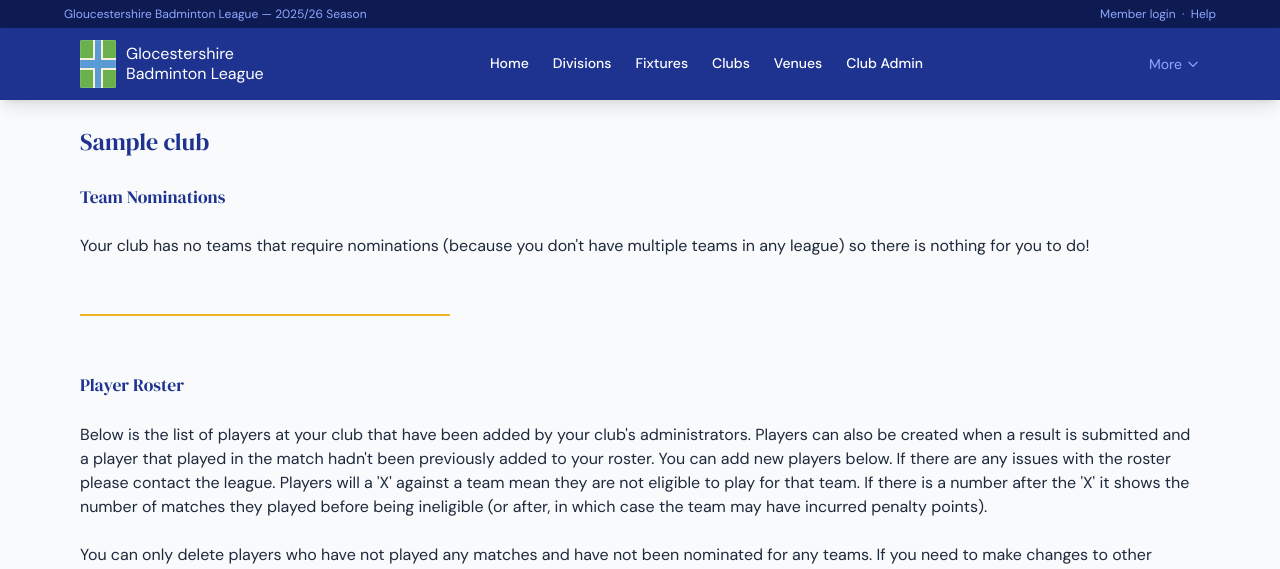
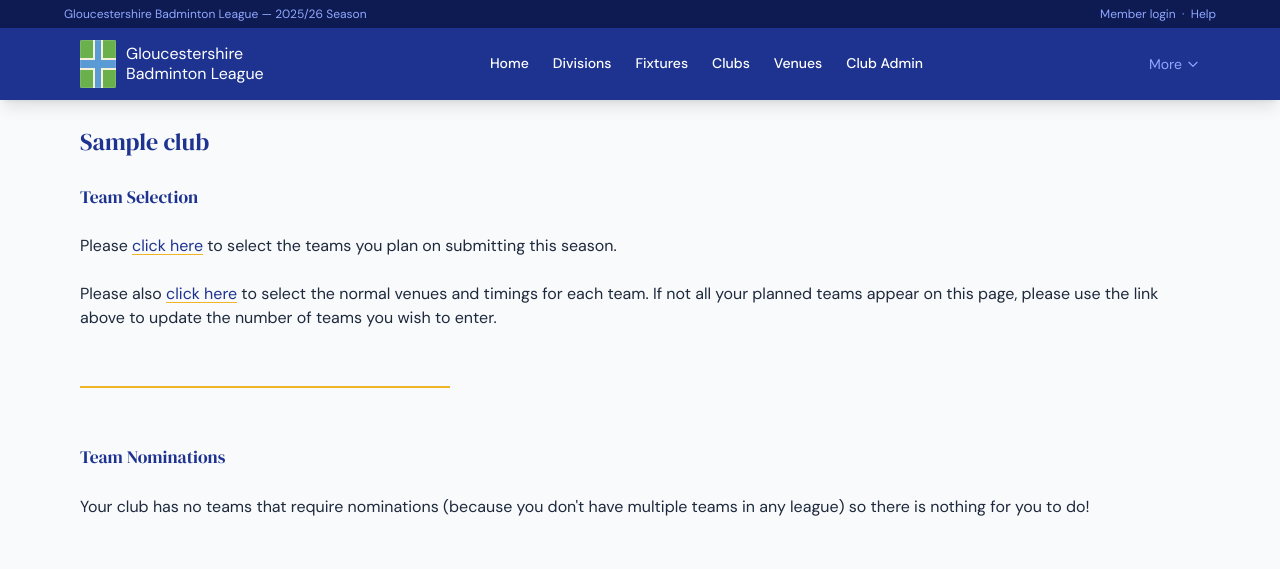
Before and after one commit to polorky/glos_badminton_league_website, a Django app: page /clubadmin/club/ in a window 1280 px wide. Shown: the top 569 px of the page. Run offline with Django 4.2, Linux system fonts and the light colour scheme; a user stored in the database is signed in; tables that the repository leaves empty hold one stand-in row (values such as "Sample post"); some libraries are stand-ins or nearby versions.

Commit message:
Updates to team selection

```diff
--- a/league/forms.py
+++ b/league/forms.py
@@ -40,7 +40,24 @@ class TeamForm(ModelForm):
 
     class Meta:
         model = Team
-        fields = ['captain','captain_num','captain_email']
+        fields = ['captain','captain_num','captain_email',
+                  'home_venue','start_time','end_time']
+
+    def __init__(self, *args, variant='Captain', **kwargs):
+        super().__init__(*args, **kwargs)
+        if variant == 'Captain':
+            del self.fields['home_venue']
+            del self.fields['start_time']
+            del self.fields['end_time']
+        else:
+            del self.fields['captain']
+            del self.fields['captain_num']
+            del self.fields['captain_email']
+
+class TeamSelectForm(Form):
+    mixed_teams = IntegerField()
+    womens_teams = IntegerField()
+    mens_teams = IntegerField()
 
 class PlayerForm(ModelForm):
 
@@ -48,7 +65,8 @@ class PlayerForm(ModelForm):
         model = Player
         fields = ['name','level']
 
-class NominationForm(forms.ModelForm):
+class NominationForm(ModelForm):
+
     class Meta:
         model = TeamNomination
         fields = ['player','notes']
--- a/league/models.py
+++ b/league/models.py
@@ -8,6 +8,7 @@ from django.core.exceptions import ObjectDoesNotExist
 class LeagueSettings(models.Model):
     '''Holds league settings that need changing by league admins mid-sesason'''
     nomination_window_open = models.BooleanField(default=False)
+    team_selection_window_open = models.BooleanField(default=False)
 
     class Meta:
         verbose_name_plural = 'League settings'
@@ -42,15 +43,15 @@ class Division(models.Model):
     active = models.BooleanField(default=True)
 
     def __str__(self):
-            return f'{self.get_type_display()} Division {self.number}'
+            return f'{self.type} Division {self.number}'
 
     def get_historic_name(self):
         '''Used on the archive page'''
-        return f'{self.get_type_display()} Division {self.historic}'
+        return f'{self.type} Division {self.historic}'
 
     def get_short_name(self):
         '''Used in on All Fixtures page'''
-        return f'{self.get_type_display()} {self.number}'
+        return f'{self.type} {self.number}'
 
     def get_division_url(self):
         type_dict = {'Mixed':'X', 'Womens':'W', 'Mens':'M'}
@@ -110,6 +111,19 @@ class Club(models.Model):
         '''Checks whether club needs to submit nominations'''
         teams = Team.objects.filter(club=self)
         return any([team.number > 1 for team in teams])
+
+class Venue(models.Model):
+    name = models.CharField(max_length=50)
+    short_name = models.CharField(max_length=20,blank=True,null=True)
+    address = models.CharField(max_length=255)
+    additional_information = models.CharField(max_length=255,blank=True,null=True)
+    map = models.CharField(max_length=500,blank=True,null=True)
+
+    def __str__(self):
+        return self.name
+
+    def get_venue_url(self):
+        return urllib.parse.quote(self.name)
 
 class Administrator(models.Model):
     '''Club administrator - has access to all editable sections'''
@@ -217,9 +231,12 @@ class Team(models.Model):
     captain_num = models.CharField(max_length=15,blank=True,null=True)
     captain_email = models.EmailField(blank=True,null=True)
     active = models.BooleanField(default=True)
+    home_venue = models.ForeignKey(Venue,on_delete=models.SET_NULL,blank=True,null=True)
+    start_time = models.TimeField(default=None,blank=True,null=True)
+    end_time = models.TimeField(default=None,blank=True,null=True)
 
     def __str__(self):
-        return f'{self.club.short_name} {self.get_type_display()} {self.number}'
+        return f'{self.club.short_name} {self.type} {self.number}'
 
     def get_short_name(self):
         return f'{self.club.short_name} {self.number}'
@@ -332,19 +349,6 @@ class TeamNomination(models.Model):
         club_players = Player.objects.filter(club=self.team.club, level=self.player.level)
         eligible_ids = [p.id for p in club_players if p.check_eligibility(self.team)]
         return Player.objects.filter(id__in=eligible_ids)
-
-class Venue(models.Model):
-    name = models.CharField(max_length=50)
-    short_name = models.CharField(max_length=20,blank=True,null=True)
-    address = models.CharField(max_length=255)
-    additional_information = models.CharField(max_length=255,blank=True,null=True)
-    map = models.CharField(max_length=500,blank=True,null=True)
-
-    def __str__(self):
-        return self.name
-
-    def get_venue_url(self):
-        return urllib.parse.quote(self.name)
 
 class Fixture(models.Model):
 
--- a/league/templates/league/clubadmin.html
+++ b/league/templates/league/clubadmin.html
@@ -38,6 +38,18 @@
 
     <h1>{{ admin.club }}</h1>
     <br>
+    {% if not member %}
+      {% if settings.team_selection_window_open %}
+        <h3>Team Selection</h3>
+        <br>
+        <p>Please <a href="/teams/select{{ admin.club.get_club_url }}">click here</a> to select the teams you plan on submitting this season.</p>
+        <br>
+        <p>Please also <a href="/teams/venue{{ admin.club.get_club_url }}">click here</a> to select the normal venues and timings for each team.
+        If not all your planned teams appear on this page, please use the link above to update the number of teams you wish to enter.</p>
+
+        <br><div class="section-divider"></div><br>
+      {% endif %}
+    {% endif %}
 
     {% if not member %}
       {% if settings.nomination_window_open and not admin.club.requires_noms %}
@@ -47,11 +59,13 @@
         <br><div class="section-divider"></div><br>
       {% elif settings.nomination_window_open %}
         <h3>Team Nominations</h3>
+        <br>
         <p>You are now able to make nominations for your club's teams, <a href="/nominations/update">click here</a> to go to the nomination page.</p>
         <p style="color:red;">Nominations must be made before the end of September or the team's first match, whichever is sooner.</p>
         <br><div class="section-divider"></div><br>
       {% elif admin.club.requires_noms %}
         <h3>Team Nominations</h3>
+        <br>
         <p>If you wish to request a change in one of your teams' nominations, please click on the relevant link under the nomination
           columns in the Player Roster below.
         <br><div class="section-divider"></div><br>
--- a/league/templates/league/divisions.html
+++ b/league/templates/league/divisions.html
@@ -98,6 +98,7 @@
         {% endif %}
         <br>
         <h3>Division Table</h3>
+        <br>
         <div class="table-wrap">
           <table id="resultstable" class="resultstable">
           <tr>
--- a/league/templates/league/fixtures.html
+++ b/league/templates/league/fixtures.html
@@ -7,6 +7,7 @@
 {% if pageview == "home" %}
 
     <h1>All Fixtures - {{ current_season }}</h1>
+    <br>
     <p>This is the full list of fixtures for the entire league. If you are looking for the fixtures for a particular team,
     it is probably easier just to navigate to the relevant <a href="\divisions\home">division</a> or find it in the
     <a href="\teams\home">team list</a>.</p>
--- a/league/views.py
+++ b/league/views.py
@@ -342,7 +342,6 @@ class FixUpdateView(GenericViewMixin, TemplateView):
         if resform.is_valid() and resformset.is_valid():
 
             # Find matches for away players or create new ones
-            a = resform.cleaned_data
             found_players = resform.cleaned_data['players_found']
             verify_away_players(fixture, found_players)
 
@@ -492,6 +491,46 @@ class TeamsView(GenericViewMixin, TemplateView):
                 'old_teams': Team.objects.filter(active=False).order_by("club__name", "type", "number"),
             })
 
+        # If 'select' in pagename, set up club team selection
+        elif 'select' in pagename:
+
+            # Check club exists
+            try:
+                club = Club.objects.get(name=urllib.parse.unquote(pagename.replace('select','')))
+            except ObjectDoesNotExist:
+                return {'status':'clubdoesnotexist'}
+
+            # Create form for team selection
+            team_select_form = TeamSelectForm(None)
+
+            # Update context
+            context.update({'status': 'select',
+                            'team_select_form': team_select_form,
+                            'club': club})
+
+        elif 'venue' in pagename:
+
+            # Check club exists
+            try:
+                club = Club.objects.get(name=urllib.parse.unquote(pagename.replace('venue','')))
+            except ObjectDoesNotExist:
+                return {'status':'clubdoesnotexist'}
+
+            # Get all teams
+            teams = Team.objects.filter(club=club, active=True)
+
+            # Get forms for each team
+            forms = [
+                TeamForm(instance=team, prefix=f'team_{team.pk}', variant='venue')
+                for team in teams
+            ]
+
+            # Update context
+            context.update({'status': 'venue',
+                            'club': club,
+                            'teams': teams,
+                            'forms': forms,})
+
         # Otherwise return team requested
         else:
 
@@ -529,13 +568,66 @@ class TeamsView(GenericViewMixin, TemplateView):
 
         pagename = self.kwargs.get('pagename','')
 
-        team = Team.objects.get(id=urllib.parse.unquote(pagename))
+        context = self.get_context_data(**kwargs)
 
-        form = TeamForm(self.request.POST, instance=team)
+        if 'select' in pagename:
 
-        if form.is_valid():
-            form.save()
-            return redirect(f"{self.request.path}?updated=true")
+            form = TeamSelectForm(self.request.POST)
+
+            if form.is_valid():
+
+                self.update_club_teams(context['club'], 'Mixed', form.cleaned_data['mixed_teams'])
+                self.update_club_teams(context['club'], 'Womens', form.cleaned_data['womens_teams'])
+                self.update_club_teams(context['club'], 'Mens', form.cleaned_data['mens_teams'])
+
+                return redirect(f"{self.request.path}?updated=true")
+
+        elif 'venue' in pagename:
+
+            forms = [
+                TeamForm(request.POST, instance=team, prefix=f'team_{team.pk}', variant='venue')
+                for team in context['teams']
+            ]
+
+            if all(form.is_valid() for form in forms):
+
+                for form in forms:
+                    form.save()
+
+                return redirect(f"{self.request.path}?updated=true")
+
+        else:
+
+            team = Team.objects.get(id=urllib.parse.unquote(pagename))
+
+            form = TeamForm(self.request.POST, instance=team)
+
+            if form.is_valid():
+                form.save()
+                return redirect(f"{self.request.path}?updated=true")
+
+    def update_club_teams(self, club, type, num):
+
+        current_teams = Team.objects.filter(club=club, type=type, active=True)
+        current_count = current_teams.count()
+
+        if current_count > num:
+            for i in range(current_count, num, -1):
+                team = current_teams.get(number=i)
+                team.active = False
+                team.save()
+        elif current_count < num:
+            all_club_teams = Team.objects.filter(club=club, type=type)
+            for i in range(current_count, num, 1):
+                try:
+                    team = all_club_teams.get(number=i+1)
+                    team.active = True
+                    team.save()
+                except ObjectDoesNotExist:
+                    Team.objects.create(club=club,
+                                        type=type,
+                                        number=i+1,
+                                        active=True)
 
 class VenuesView(GenericViewMixin, TemplateView):
     template_name = "league/venues.html"
@@ -886,6 +978,12 @@ class LeagueAdminView(GenericViewMixin, TemplateView):
             settings.save()
             return redirect(f"{self.request.path}?noms_updated=true")
 
+        if 'teamsel' in update:
+            settings = LeagueSettings.get()
+            settings.team_selection_window_open = 'team_selection_window_open' in request.POST
+            settings.save()
+            return redirect(f"{self.request.path}?teamsel_updated=true")
+
         return self.render_to_response(context)
 
 @method_decorator(login_required, name='dispatch')
--- a/leagueWebsite/templates/base.html
+++ b/leagueWebsite/templates/base.html
@@ -77,7 +77,7 @@
             <a href="/" class="flex items-center gap-2.5 flex-shrink-0 group">
                 <img src="{% static 'glos_flag_navbar.svg' %}" alt="Glos flag" height="36" style="width:auto">
                 <span class="text-base leading-tight hidden sm:block">
-                    Glocestershire<br>
+                    Gloucestershire<br>
                     <span class="text-base leading-tight hidden sm:block">Badminton League</span>
                 </span>
             </a>
```
Also changed, not shown: league/templates/league/leagueadmin.html (+22 -5 lines), league/templates/league/teams.html (+71 -6 lines), league/migrations/0036_team_end_time_team_home_venue_team_start_time.py (added), league/migrations/0037_leaguesettings_team_selection_window_open.py (added).
